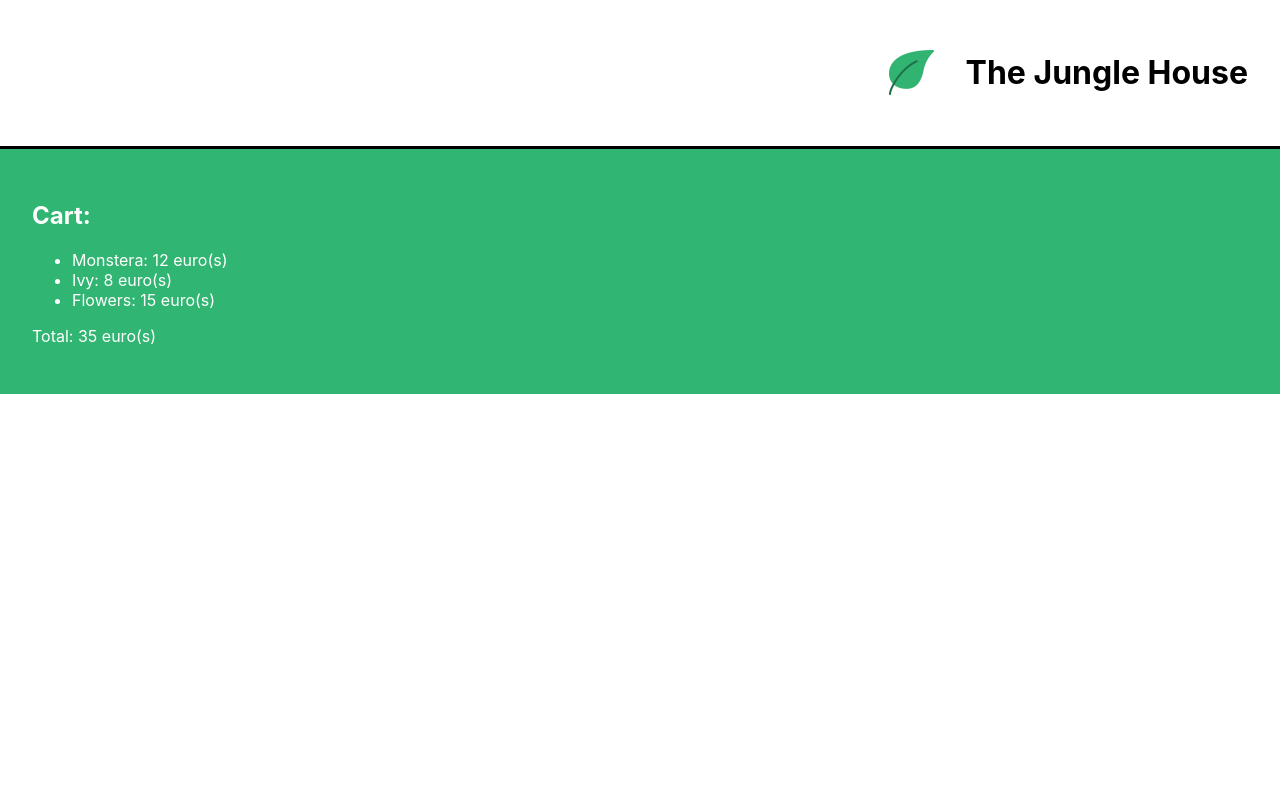
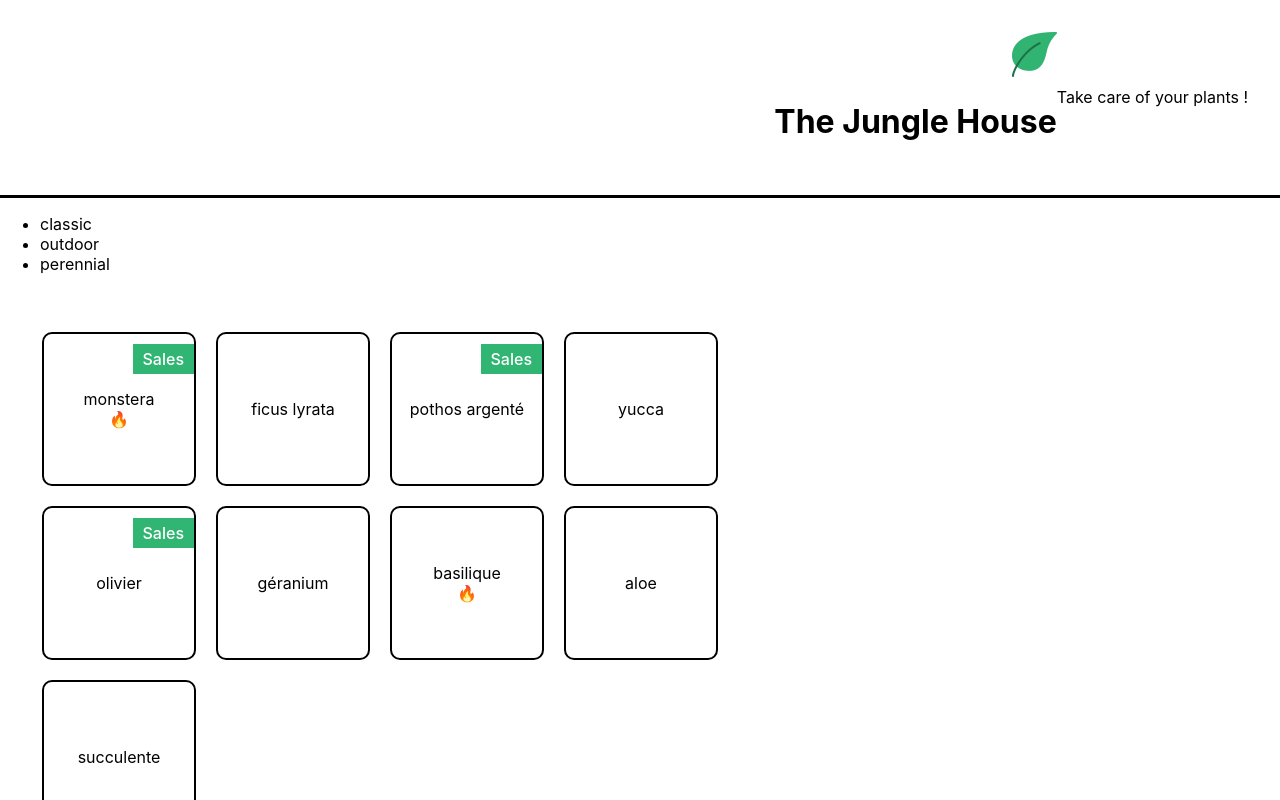
Before and after one commit to Knoblauchpilze/react-tutos, a React (Create React App) app in the folder junglehouse/: page / in a window 1280 px wide. Shown: the top 800 px of the page. Built offline with nearby package versions, Linux system fonts and the light colour scheme.

Commit message:
feat: Part 2 chapter 3, shopping list revamped

```diff
--- a/junglehouse/src/components/App.jsx
+++ b/junglehouse/src/components/App.jsx
@@ -1,12 +1,14 @@
 
 import '../styles/App.css';
 import Banner from './Banner.jsx';
+import ShoppingList from './ShoppingList.jsx';
 import Cart from './Cart.jsx';
 
 function App() {
   return (
     <div>
       <Banner />
+      <ShoppingList />
       <Cart />
     </div>
   );
--- a/junglehouse/src/components/Banner.jsx
+++ b/junglehouse/src/components/Banner.jsx
@@ -1,5 +1,6 @@
 
 import '../styles/Banner.css';
+import Recommendation from './Recommendation.jsx'
 import logo from '../assets/logo.png';
 
 function Banner() {
@@ -7,8 +8,11 @@ function Banner() {
 
   return (
     <div className="tjh_banner">
-      <img src={logo} alt="The Jungle House" className='tjh_logo' />
-      <h1 className="tjh_title">{title}</h1>
+      <div className="tjh_banner_row">
+        <img src={logo} alt="The Jungle House" className='tjh_logo' />
+        <h1 className="tjh_title">{title}</h1>
+      </div>
+      <Recommendation />
     </div>
   );
 }
--- /dev/null
+++ b/junglehouse/src/components/Recommendation.jsx
@@ -0,0 +1,17 @@
+
+function Recommendation() {
+  const curMonth = new Date().getMonth();
+  const isSpring = curMonth >= 2 && curMonth <= 5;
+
+  if (!isSpring) {
+    return (
+      <div>Take care of your plants !</div>
+    );
+  }
+
+  return (
+    <div>Spring has started, repot your loved plants !</div>
+  );
+}
+
+export default Recommendation
--- /dev/null
+++ b/junglehouse/src/components/ShoppingList.jsx
@@ -0,0 +1,31 @@
+
+import '../styles/ShoppingList.css';
+import {plants} from '../datas/plants.js';
+
+function ShoppingList() {
+  const categories = plants.reduce(
+    (acc, plant) => (acc.includes(plant.category) ? acc : acc.concat(plant.category)),
+    []
+  );
+
+  return (
+    <div>
+      <ul>
+        {categories.map((category) => (
+          <li key={category}>{category}</li>
+        ))}
+      </ul>
+      <ul className="tjh_plant_list">
+        {plants.map((plant, index) => (
+          <li className="tjh_plant_item" key={plant.id}>
+            {plant.name}
+            {plant.isBestSale && <span>🔥</span>}
+            {plant.isSpecialOffer && <div className="tjh_sales">Sales</div>}
+          </li>
+        ))}
+      </ul>
+    </div>
+  );
+}
+
+export default ShoppingList;
--- /dev/null
+++ b/junglehouse/src/datas/plants.js
@@ -0,0 +1,53 @@
+
+export const plants = [
+  {
+    name: 'monstera',
+    category: 'classic',
+    id: '1ed',
+    isBestSale: true,
+    isSpecialOffer: true
+  },
+  {
+    name: 'ficus lyrata',
+    category: 'classic',
+    id: '2ab'
+  },
+  {
+    name: 'pothos argenté',
+    category: 'classic',
+    id: '3sd',
+    isSpecialOffer: true
+  },
+  {
+    name: 'yucca',
+    category: 'classic',
+    id: '4kk'
+  },
+  {
+    name: 'olivier',
+    category: 'outdoor',
+    id: '5pl',
+    isSpecialOffer: true
+  },
+  {
+    name: 'géranium',
+    category: 'outdoor',
+    id: '6uo'
+  },
+  {
+    name: 'basilique',
+    category: 'outdoor',
+    id: '7ie',
+    isBestSale: true
+  },
+  {
+    name: 'aloe',
+    category: 'perennial',
+    id: '8fp'
+  },
+  {
+    name: 'succulente',
+    category: 'perennial',
+    id: '9vn'
+  }
+]
--- /dev/null
+++ b/junglehouse/src/styles/ShoppingList.css
@@ -0,0 +1,31 @@
+
+.tjh_plant_list {
+  list-style-type: none;
+  padding: 32px;
+  display: flex;
+  flex-wrap: wrap;
+  max-width: 800px;
+}
+
+.tjh_plant_item {
+  border: solid 2px black;
+  border-radius: 10px;
+  width: 150px;
+  height: 150px;
+  margin: 10px;
+  display: flex;
+  align-items: center;
+  justify-content: center;
+  flex-direction: column;
+  position: relative;
+}
+
+.tjh_sales {
+  position: absolute;
+  right: 0px;
+  top: 10px;
+  font-weight: 500;
+  color: white;
+  padding: 5px 10px;
+  background-color: #31b572;
+}
```
